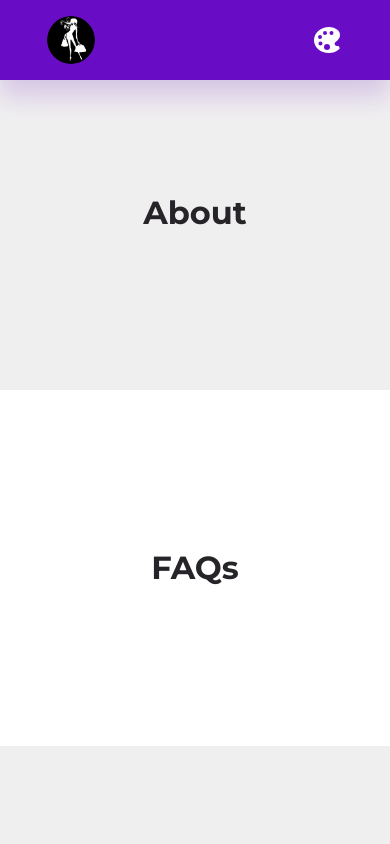
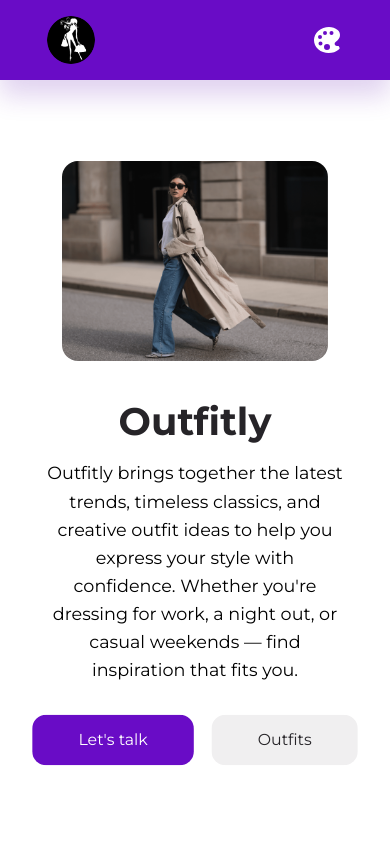
Before and after one commit to prosenicaa/outfitly_react, a React (Create React App) app: page / in a window 390 px wide. Shown: the top 844 px of the page. Built offline with nearby package versions, Linux system fonts and the light colour scheme.

Commit message:
Add header and socials

```diff
--- a/src/index.css
+++ b/src/index.css
@@ -19,6 +19,11 @@
     --color-light: hsl(var(--primary-hue), 5%, var(--light-lightness));
     /* GENERAL CONTAINER VARIABLES */
     --container-width-lg: 76%;
+
+    /* BORDER RADUYS VARIABLES */
+    --border-radius-1: 1.2rem;
+    --border-radius-2: 0.8rem;
+    --border-radius-3: 0.5rem;
 
 
     /* GENERAL TRANSITION VARIABLE */
@@ -102,3 +107,36 @@
     width: 100%;
     object-fit: cover;
 }
+
+/* GENERAL BUTTON STYLES */
+
+.btn {
+    display: inline-block;
+    width: fit-content;
+    display: flex;
+    align-items: center;
+    gap: 1rem;
+    background: var(--color-light);
+    color: var(--color-black);
+    padding: 0.6rem 2.5rem;
+    border: 2px solid transparent;
+    border-radius: var(--border-radius-2);
+    cursor: pointer;
+}
+
+.btn:hover {
+    background-color: transparent;
+    border-color: var(--color-light);
+    transform: translateY(-0.5rem);
+}
+
+.btn.primary {
+    background: var(--color-primary);
+    color: white;
+}
+
+.btn.primary:hover {
+    background: transparent;
+    border-color: var(--color-primary);
+    color: var(--color-primary);
+}
--- a/src/sections/header/Header.jsx
+++ b/src/sections/header/Header.jsx
@@ -1,8 +1,32 @@
+import HeaderImage from '../../assets/header.png'
+import socials from './socials'
 import './header.css'
 
 const Header = () => {
   return (
-    <header id="header"><h2>Header</h2></header>
+    <header id="header">
+      <div className="container header__container">
+        <div className="header__picture">
+          <img src={HeaderImage} alt="Header Picture" />
+        </div>
+        <h3>Outfitly</h3>
+        <p>Outfitly brings together the latest trends, timeless classics, and creative
+          outfit ideas to help you express your style with confidence. Whether
+          you're dressing for work, a night out, or casual weekends — find inspiration
+          that fits you.</p>
+          <div className="header__cta">
+            <a href="#contact" className='btn primary'>Let's talk</a>
+            <a href="#outfits" className='btn light'>Outfits</a>
+          </div>
+          <div className="header__socials">
+            {
+              socials.map(item => <a key={item.id} href={item.link} target="_blank"
+                rel="noopener noreferrer">{item.icon}</a>
+              )
+            }
+          </div>
+      </div>
+    </header>
   )
 }
 
--- a/src/sections/header/header.css
+++ b/src/sections/header/header.css
@@ -0,0 +1,132 @@
+header {
+    padding-top: 6rem;
+    min-height: 85vh;
+    display: grid;
+    place-items: center;
+    background: var(--color-white);
+    transition: var(--transition);
+}
+
+.header__container {
+    display: flex;
+    flex-direction: column;
+    align-items: center;
+    position: relative;
+}
+
+.header__picture {
+    width: 60%;
+    max-width: 500px;
+    height: auto;
+    border-radius: 1rem;
+    overflow: hidden;
+    margin-bottom: 1.5rem;
+}
+
+.header__picture img {
+    width: 100%;
+    height: auto;
+    object-fit: contain;
+    display: block;
+}
+
+
+.header__container p {
+    width: 35rem;
+    text-align: center;
+    margin: 0.6rem 0 2rem;
+}
+
+.header__cta {
+    display: flex;
+    align-items: center;
+    gap: 1.2rem;
+
+}
+
+.header__socials {
+    position: absolute;
+    left: 0;
+    bottom: 5rem;
+    display: flex;
+    flex-direction: column;
+    gap: 1rem;
+}
+
+.header__socials a {
+    width: 1.8rem;
+    aspect-ratio: 1/1;
+    background: var(--color-light);
+    color: var(--color-black);
+    display: grid;
+    place-items: center;
+    border-radius: var(--border-radius-3);
+}
+
+.header__socials a:hover {
+    background: var(--color-primary);
+    color: var(--color-white);
+    transform: translateX(-0.5rem);
+}
+
+/* MEDIA QUERY (tablets) */
+
+@media screen and (max-width: 1024px){
+    header {
+        padding-top: 5rem;
+        min-height: 100vh;
+    }
+
+    .header__picture {
+        width: 75%;
+        max-width: 700px;
+        height: auto;
+        border-radius: 1rem;
+    }
+
+    .header__container h3 {
+        font-size: 2.4rem;
+        margin-top: 1rem;
+    }
+
+    .header__container p {
+        width: 80%;
+        font-size: 1.1rem;
+        margin: 1rem 0 2rem;
+    }
+
+    .header__cta {
+        gap: 1.5rem;
+        transform: scale(1.1);
+    }
+
+    .header__socials {
+        bottom: 8rem;
+        left: 1rem;
+        transform: scale(1.1);
+    }
+}
+
+/* MEDIA QUERY (phones) */
+
+@media screen and (max-width: 600px){
+
+
+    .header__picture {
+        width: 90%;
+        max-width: 400px;
+        height: auto;
+    }
+
+    .header__container p {
+        width: 100%;
+    }
+
+    .header__cta {
+        gap: 1rem;
+    }
+
+    .header__socials {
+        display: none;
+    }
+}
--- /dev/null
+++ b/src/sections/header/socials.js
@@ -0,0 +1,13 @@
+import { FaInstagram } from "react-icons/fa";
+import { FaXTwitter } from "react-icons/fa6";
+import { FaFacebook } from "react-icons/fa";
+import { FaPinterest } from "react-icons/fa";
+
+const socials = [
+    {id: 1, link: 'https://www.instagram.com/', icon: <FaInstagram/>},
+    {id: 2, link: 'https://x.com/', icon: <FaXTwitter/>},
+    {id: 3, link: 'https://www.facebook.com/', icon: <FaFacebook/>},
+    {id: 4, link: 'https://www.pinterest.com/', icon: <FaPinterest/>}
+]
+
+export default socials;
```
Also changed, not shown: src/assets/header.png (added).
